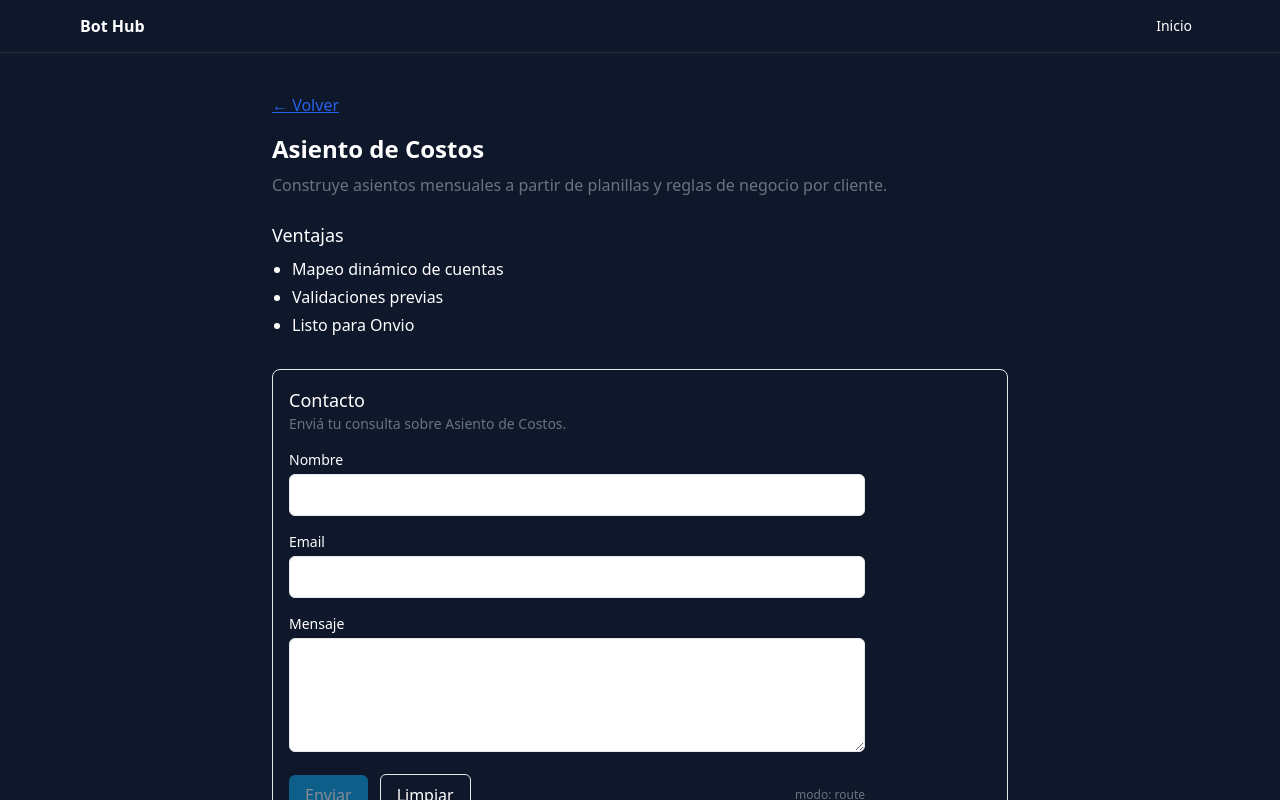
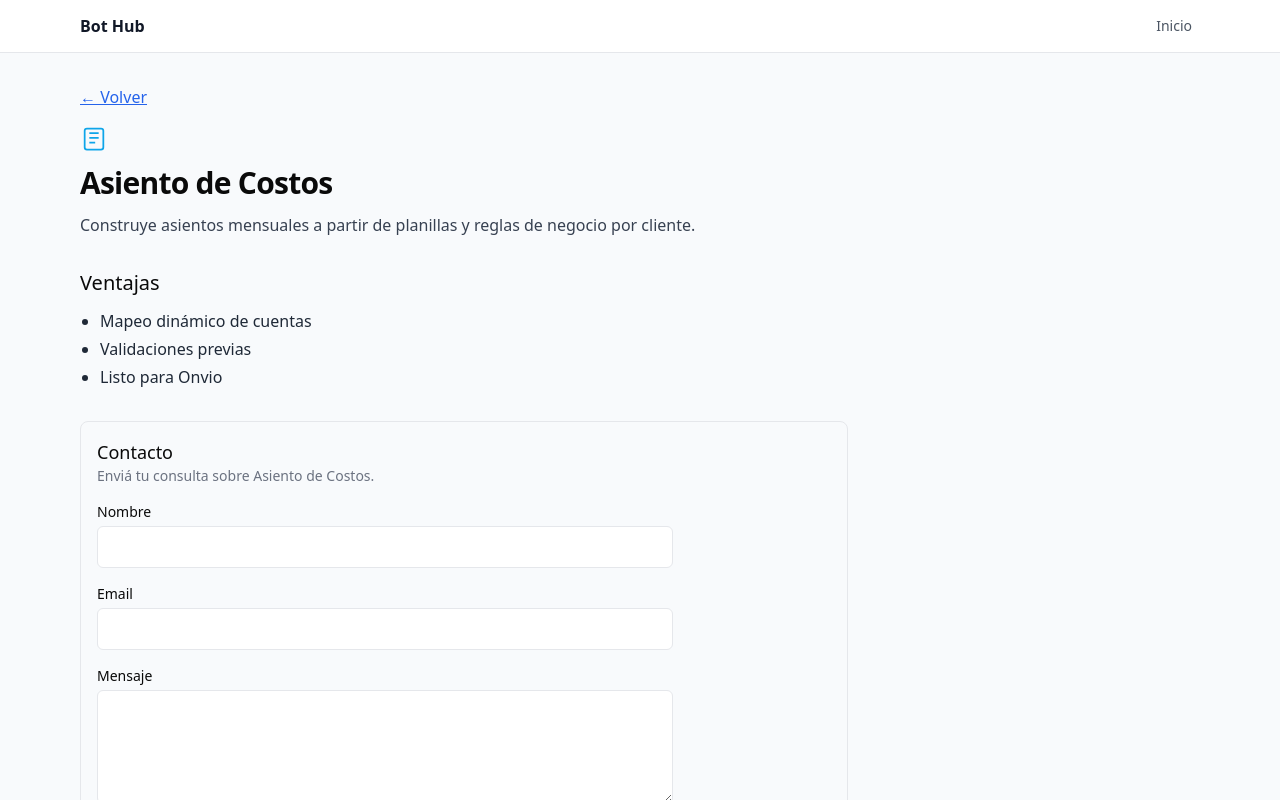
Before and after one commit to gonzalo-lopez834/bot-hub, a React (Vite) app: page /services/asiento-costos in a window 1280 px wide. Shown: the top 800 px of the page. Built offline with nearby package versions, Linux system fonts and the light colour scheme.

Commit message:
style(qa): container, subtle background, card hover/spacing, improved detail typography

```diff
--- a/src/App.jsx
+++ b/src/App.jsx
@@ -4,25 +4,28 @@ import ServiceDetailView from './components/ServiceDetailView.jsx'
 import NotFound from './components/NotFound.jsx'
 import SkipLink from './components/SkipLink.jsx'
 import Navbar from './components/Navbar.jsx'
+import Container from './components/Container.jsx'
 
 export default function App() {
   return (
-    <div className="min-h-dvh flex flex-col bg-slate-900 text-white">
+    <div className="min-h-dvh flex flex-col bg-slate-50">
       <SkipLink />
       <Navbar />
 
-      <main id="main" className="flex-1" tabIndex={-1}>
-        <Routes>
-          <Route path="/" element={<LandingGrid />} />
-          <Route path="/services/:id" element={<ServiceDetailView />} />
-          <Route path="*" element={<NotFound />} />
-        </Routes>
+      <main id="main" className="flex-1 py-8" tabIndex={-1}>
+        <Container>
+          <Routes>
+            <Route path="/" element={<LandingGrid />} />
+            <Route path="/services/:id" element={<ServiceDetailView />} />
+            <Route path="*" element={<NotFound />} />
+          </Routes>
+        </Container>
       </main>
 
-      <footer className="border-t border-white/10">
-        <div className="mx-auto max-w-6xl px-4 py-6 text-sm text-gray-300">
+      <footer className="border-t bg-white">
+        <Container className="py-6 text-sm text-gray-600">
           &copy; {new Date().getFullYear()} Bot Hub
-        </div>
+        </Container>
       </footer>
     </div>
   )
--- /dev/null
+++ b/src/components/Container.jsx
@@ -0,0 +1,7 @@
+export default function Container({ children, className = '' }) {
+  return (
+    <div className={`mx-auto w-full max-w-6xl px-4 ${className}`}>
+      {children}
+    </div>
+  )
+}
--- a/src/components/LandingGrid.jsx
+++ b/src/components/LandingGrid.jsx
@@ -1,4 +1,3 @@
-// src/components/LandingGrid.jsx
 import { Link } from 'react-router-dom'
 import { useServices } from '../hooks/useServices'
 import Icon from './Icon'
@@ -6,26 +5,29 @@ import Icon from './Icon'
 export default function LandingGrid() {
   const { services, loading, error } = useServices()
 
-  if (loading) return <div className="mx-auto max-w-6xl px-4 py-10">Cargando…</div>
-  if (error) return <div className="mx-auto max-w-6xl px-4 py-10 text-red-600">Error: {error}</div>
+  if (loading) return <div className="py-10">Cargando...</div>
+  if (error) return <div className="py-10 text-red-600">Error: {error}</div>
 
   return (
-    <section className="mx-auto max-w-6xl px-4 py-10">
-      <h1 className="text-2xl font-semibold mb-6">Servicios</h1>
+    <section className="py-2">
+      <h1 className="text-3xl font-semibold tracking-tight mb-6">Servicios</h1>
 
       <ul className="grid gap-4 sm:grid-cols-2 lg:grid-cols-3">
         {services.map((s) => {
           const to = `/services/${s.slug ?? s.id}`
           return (
-            <li key={s.id} className="rounded-lg border bg-[var(--card)] text-[var(--card-foreground)]">
-              <Link to={to} className="block p-4 hover:bg-[var(--accent)] focus:outline-none focus:ring-2 focus:ring-[var(--primary)] rounded-lg">
+            <li key={s.id}>
+              <Link
+                to={to}
+                className="block rounded-xl border bg-white p-5 shadow-sm transition hover:-translate-y-[1px] hover:shadow-md focus:outline-none focus:ring-2 focus:ring-[var(--primary)]"
+              >
                 <div className="flex items-start gap-3">
                   <div className="mt-1 text-[var(--primary)]">
                     <Icon name={s.iconName} className="w-6 h-6" />
                   </div>
                   <div className="min-w-0">
-                    <h3 className="font-medium truncate">{s.title}</h3>
-                    <p className="text-sm text-[var(--muted-foreground)] mt-1 truncate">
+                    <h3 className="font-medium text-gray-900">{s.title}</h3>
+                    <p className="text-sm text-gray-600 mt-1 truncate">
                       {s.description}
                     </p>
                   </div>
--- a/src/components/Navbar.jsx
+++ b/src/components/Navbar.jsx
@@ -1,27 +1,30 @@
 import { NavLink } from 'react-router-dom'
+import Container from './Container.jsx'
 
 const linkBase =
-  'px-2 py-1 rounded-md hover:bg-[var(--accent)] focus:outline-none focus:ring-2 focus:ring-[var(--primary)]'
+  'px-2 py-1 rounded-md transition hover:bg-[var(--accent)] focus:outline-none focus:ring-2 focus:ring-[var(--primary)]'
 
 export default function Navbar() {
   return (
-    <header className="border-b border-white/10">
-      <div className="mx-auto max-w-6xl px-4 py-3 flex items-center justify-between">
-        <NavLink to="/" className="font-semibold">
+    <header className="border-b bg-white">
+      <Container className="py-3 flex items-center justify-between">
+        <NavLink to="/" className="font-semibold text-gray-900">
           Bot Hub
         </NavLink>
 
-        <nav className="flex items-center gap-4 text-sm">
+        <nav className="flex items-center gap-4 text-sm text-gray-600">
           <NavLink
             to="/"
             end
-            className={({ isActive }) => `${linkBase} ${isActive ? 'font-medium' : ''}`}
+            className={({ isActive }) =>
+              `${linkBase} ${isActive ? 'font-medium text-gray-900' : ''}`
+            }
           >
             Inicio
           </NavLink>
           {/* futuras secciones */}
         </nav>
-      </div>
+      </Container>
     </header>
   )
 }
--- a/src/components/ServiceDetailView.jsx
+++ b/src/components/ServiceDetailView.jsx
@@ -1,4 +1,5 @@
 import { useParams, Link } from 'react-router-dom'
+import Icon from './Icon'
 import FormsDetail from './FormsDetail'
 import { useServices } from '../hooks/useServices'
 
@@ -6,10 +7,9 @@ export default function ServiceDetailView() {
   const { id } = useParams()
   const { getById, getBySlug, loading, error } = useServices()
 
-  if (loading) return <Wrapper><p>Cargando…</p></Wrapper>
+  if (loading) return <Wrapper><p>Cargando...</p></Wrapper>
   if (error) return <Wrapper><p className="text-red-600">Error: {error}</p></Wrapper>
 
-  // admitir tanto id como slug
   const service = getById(id) || getBySlug(id)
   if (!service) {
     return (
@@ -23,17 +23,23 @@ export default function ServiceDetailView() {
   return (
     <Wrapper>
       <nav className="mb-4">
-        <Link to="/" className="text-blue-600 underline">← Volver</Link>
+        <Link to="/" className="text-blue-600 underline">&larr; Volver</Link>
       </nav>
 
-      <h1 className="text-2xl font-semibold">{service.title}</h1>
-      <p className="text-[var(--muted-foreground)] mt-2">{service.longDescription ?? service.description}</p>
+      <div className="mb-3 text-[var(--primary)]">
+        <Icon name={service.iconName} className="w-7 h-7" />
+      </div>
+
+      <h1 className="text-3xl font-semibold tracking-tight">{service.title}</h1>
+      <p className="text-gray-700 mt-3">{service.longDescription ?? service.description}</p>
 
       {Array.isArray(service.advantages) && service.advantages.length > 0 && (
         <>
-          <h2 className="text-lg font-medium mt-6">Ventajas</h2>
-          <ul className="list-disc pl-5 mt-2 space-y-1">
-            {service.advantages.map((adv, i) => <li key={i}>{adv}</li>)}
+          <h2 className="text-xl font-medium mt-8">Ventajas</h2>
+          <ul className="list-disc pl-5 mt-3 space-y-1 text-gray-800">
+            {service.advantages.map((adv, i) => (
+              <li key={i}>{adv}</li>
+            ))}
           </ul>
         </>
       )}
@@ -43,7 +49,6 @@ export default function ServiceDetailView() {
   )
 }
 
-/** Contenedor simple para centrar contenido */
 function Wrapper({ children }) {
-  return <section className="mx-auto max-w-3xl px-4 py-10">{children}</section>
+  return <section className="max-w-3xl">{children}</section>
 }
--- a/src/styles/index.css
+++ b/src/styles/index.css
@@ -15,3 +15,16 @@
 }
 
 html, body, #root { height: 100%; background: var(--background); color: var(--foreground); }
+
+/* Base legible y suavizado */
+html { -webkit-font-smoothing: antialiased; -moz-osx-font-smoothing: grayscale; }
+body { font-feature-settings: "kern"; font-kerning: normal; }
+
+/* Estados de foco visibles (fallback si falta ring en el comp) */
+a:focus,
+button:focus { outline: none; }
+a:focus-visible,
+button:focus-visible {
+  outline: 2px solid var(--primary);
+  outline-offset: 2px;
+}
```
